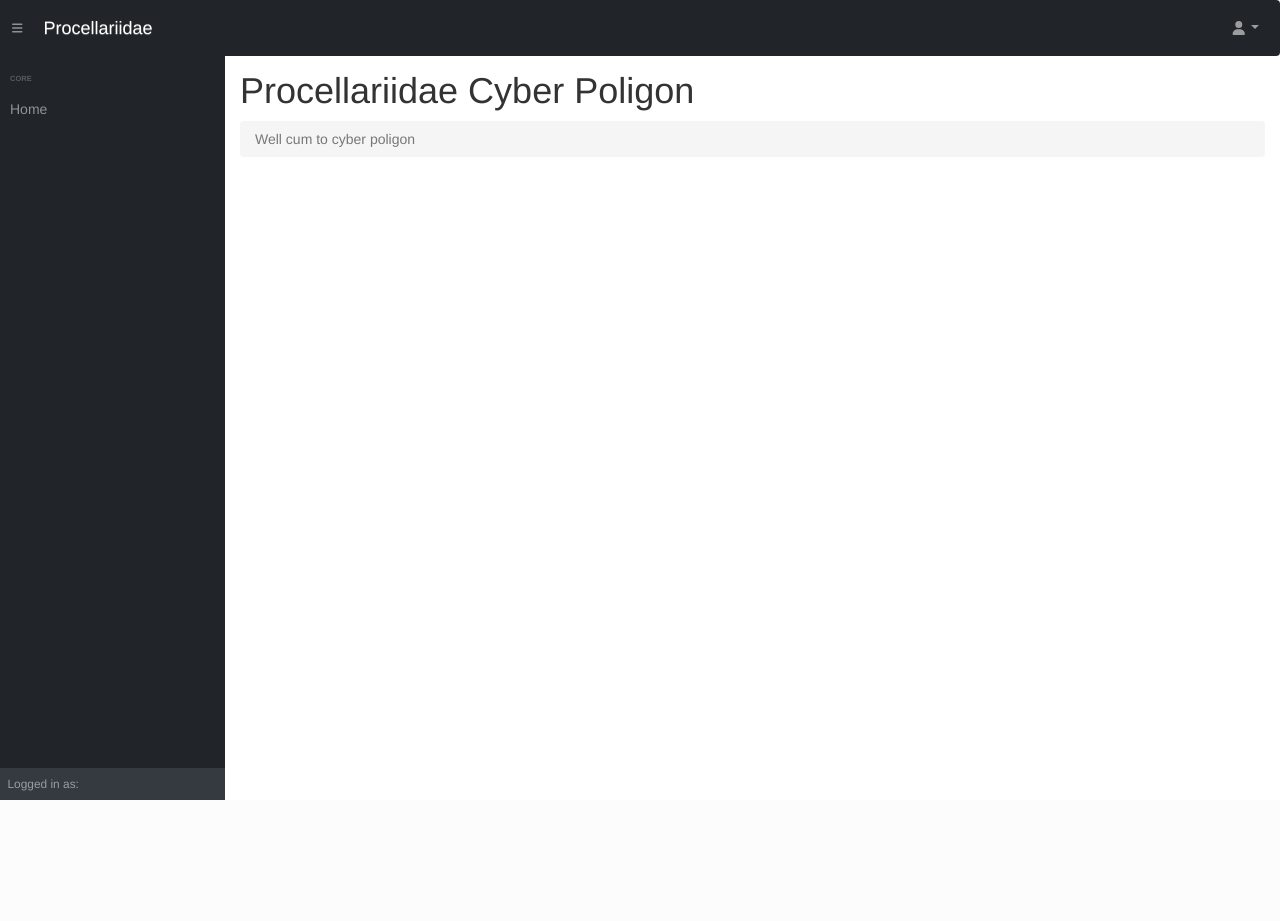
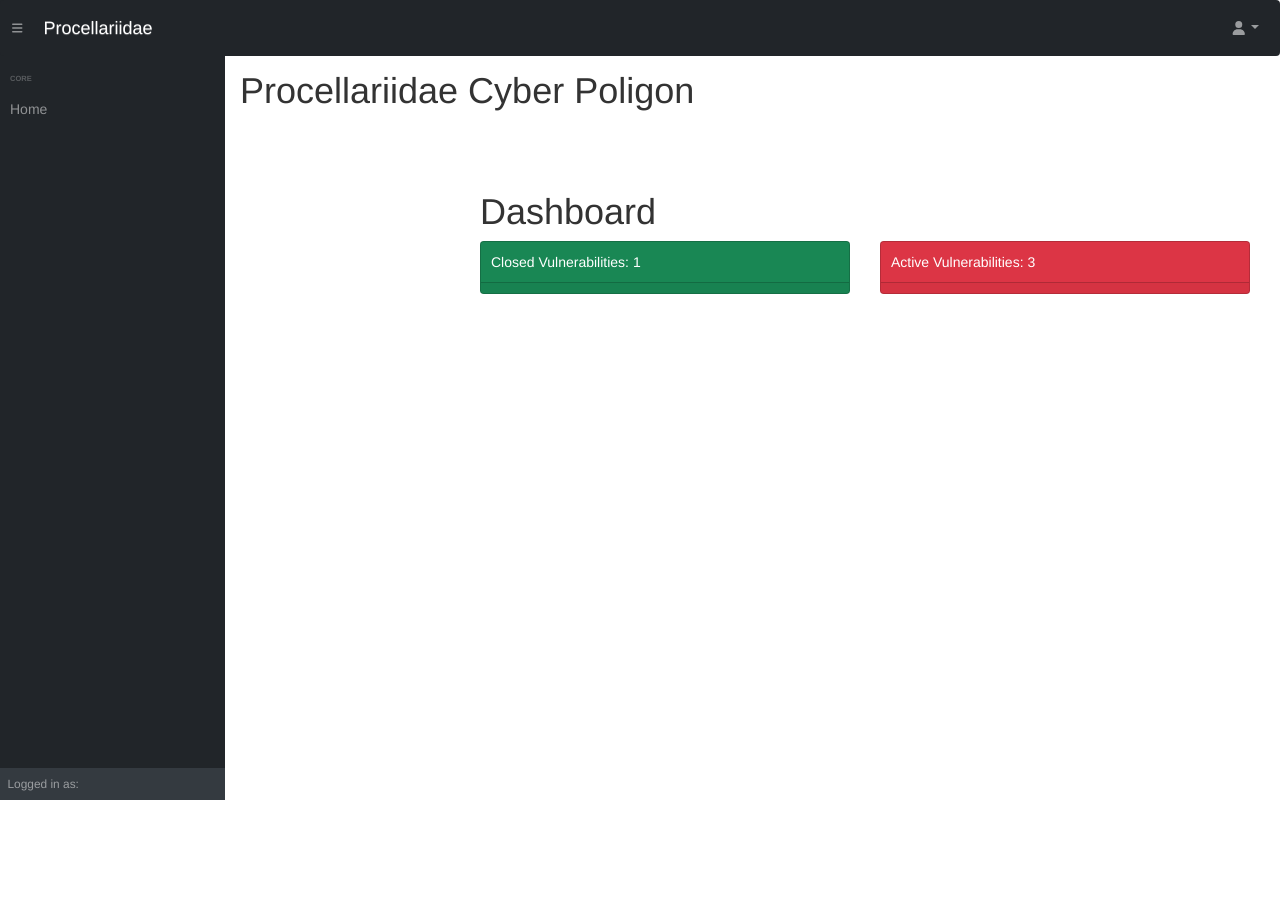
Before and after one commit to temmishy/procellariidae, a Django app: page / in a window 1280 px wide. Before the commit the page ends 800 px from the top, so only its background shows below. Run offline with Django 3.2, Linux system fonts and the light colour scheme; some libraries are stand-ins or nearby versions.

Commit message:
Edit cyber poligon

```diff
--- a/procellariidae/templates/index.html
+++ b/procellariidae/templates/index.html
@@ -1,5 +1,24 @@
 {% extends 'base.html' %}
 
 {% block content %}
-<head> Well cum to cyber poligon </head>
+<div id="layoutSidenav_content">
+    <main>
+        <div class="container-fluid px-4">
+            <h1 class="mt-4">Dashboard</h1>
+            <div class="row">
+                <div class="col-xl-3 col-md-6">
+                    <div class="card bg-success text-white mb-4">
+                        <div class="card-body">Closed Vulnerabilities: 1</div>
+                        <div class="card-footer d-flex align-items-center justify-content-between">
+                        </div>
+                    </div>
+                </div>
+                <div class="col-xl-3 col-md-6">
+                    <div class="card bg-danger text-white mb-4">
+                        <div class="card-body">Active Vulnerabilities: 3 </div>
+                        <div class="card-footer d-flex align-items-center justify-content-between">
+                        </div>
+                    </div>
+                </div>
+            </div>
 {% endblock %}
--- a/procellariidae/templates/procellariidae/incidents_list.html
+++ b/procellariidae/templates/procellariidae/incidents_list.html
@@ -1,6 +1,7 @@
 {% extends 'base.html' %}
 {% block content %}
     {% if user.is_authenticated %}
+    {% if user.get_username != 'response1' %}
         <a href="{% url 'incident_new' %}" <span class="glyphicon glyphicon-plus"></span></a>
     {% endif %}
     {% for incident in incidents %}
@@ -12,4 +13,5 @@
                 <p>{{ incident.text|linebreaksbr }}</p>
             </div>
     {% endfor %}
+    {% endif %}
 {% endblock %}
--- a/procellariidae/views.py
+++ b/procellariidae/views.py
@@ -15,9 +15,10 @@ def index(request):
 
 def train_start(request):
     if request.method == 'POST':
-        tf_dir = '/home/temmishy/gitlab/procellariidae_terraform'
+        tf_dir = '/var/www/django-app/terraform'
         os.chdir(tf_dir)
         subprocess.Popen(['/usr/bin/terraform', 'apply', '-auto-approve', '-compact-warnings', '-input=false'])
+
         message = 'Тренировка запускается'
         return render(request, 'procellariidae/train_start.html', {'message': message})
     else:
@@ -25,9 +26,10 @@ def train_start(request):
 
 def train_stop(request):
     if request.method == 'POST':
-        tf_dir = '/home/temmishy/gitlab/procellariidae_terraform'
+        tf_dir = '/var/www/django-app/terraform'
         os.chdir(tf_dir)
         subprocess.Popen(['/usr/bin/terraform', 'destroy', '-auto-approve', '-compact-warnings', '-input=false'])
+
         message = 'Тренировка завершается'
         return render(request, 'procellariidae/train_stop.html', {'message': message})
     else:
--- a/templates/base.html
+++ b/templates/base.html
@@ -97,11 +97,10 @@
                   <main>
                       <div class="container-fluid px-4">
                           <h1 class="mt-4">Procellariidae Cyber Poligon</h1>
-                          <ol class="breadcrumb mb-4">
-                              <li class="breadcrumb-item active">
-                                {% block content %}
-                                {% endblock %}</li>
-                          </ol>
+
+            {% block content %}
+            {% endblock %}
+
                       </div>
                   </main>
               </div>
```
